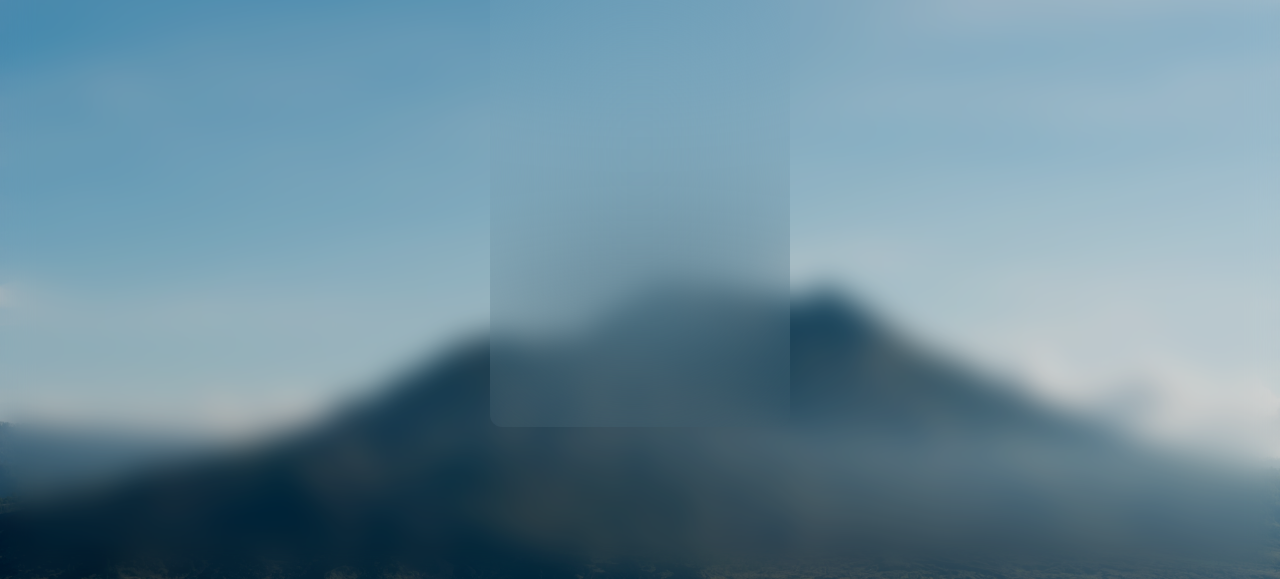
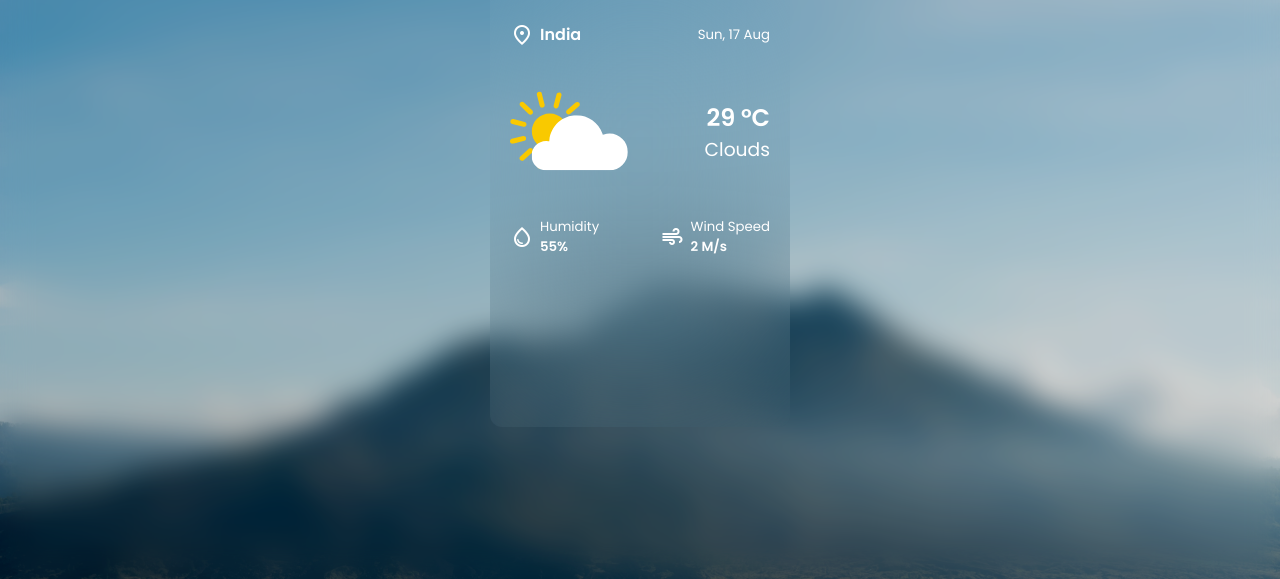
Before and after one commit to aakritigaur91/Weather-API-Javascript-Project, a plain HTML site: page index.html in a window 1280 px wide. Shown: the part 221-800 px from the top of the page. Drawn offline with nearby package versions, Linux system fonts and the light colour scheme.

Commit message:
updated index.html & style.css

```diff
--- a/index.html
+++ b/index.html
@@ -6,7 +6,8 @@
     <title>Weather App</title>
     <link rel="stylesheet" href="style.css">
     <!-- IMPORT GOOGLE ICONS -->
-    <link rel="stylesheet" href="https://fonts.googleapis.com/css2?family=Material+Symbols+Outlined:opsz,wght,FILL,GRAD@24,400,0,0&icon_names=search" />
+    <link rel="stylesheet" href="https://fonts.googleapis.com/css2?family=Material+Symbols+Outlined" />
+
 
 </head>
 
@@ -20,6 +21,47 @@
             </button>
         </header>
 
+        <section class="weather-info">
+            <div class="location-date-container">
+                <div class="location">
+                   <span class="material-symbols-outlined">location_on</span>
+                   <h4 class="country-txt">India</h4>
+                </div>
+                <h5 class="curent-date-txt regular-txt">Sun, 17 Aug</h5>
+            </div>
+
+            <div class="weather-summary-container">
+                <img src="assets/assets/weather/clouds.svg" class="weather-summary-img">
+                <div class="weather-summary-info">
+                    <h1 class="temp-txt">29 °C</h1>
+                    <h3 class="conditon-txt regular-txt">Clouds</h3>
+                </div>
+            </div>
+
+
+            <div class="weather-conditions-container">
+                <div class="condition-item">
+                    <span class="material-symbols-outlined">
+                        water_drop
+                    </span>
+                    <div class="condition-info">
+                        <h5 class="regular-txt">Humidity</h5>
+                        <h5 class="humidity-value-txt">55%</h5>
+                    </div>
+                </div>
+
+                <div class="condition-item">
+                    <span class="material-symbols-outlined">
+                        air
+                    </span>
+                    <div class="condition-info">
+                        <h5 class="regular-txt">Wind Speed</h5>
+                        <h5 class="wind-value-txt">2 M/s</h5>
+                    </div>
+                </div>
+            </div>
+        </section>
+
     </main>
 <!-- -->
 </body>
--- a/style.css
+++ b/style.css
@@ -6,6 +6,7 @@
     box-sizing: border-box;
     font-family: "Poppins", sans-serif;
     color: white;
+    font-weight: 600;
 }
 
 body {
@@ -27,6 +28,13 @@ body::before {
     backdrop-filter: blur(15px);
 }
 
+/* UTILITIES */
+.regular-txt {
+    font-weight: 400;
+}
+
+/* END UTILITIES */
+
 .main-container {
     width: 300px;
     height: 496px;
@@ -43,6 +51,7 @@ body::before {
 /* INPUT CONTAINER */
 .input-container {
     position: relative;
+    margin-bottom: 25px;
 }
 .city-input {
     width: 100%;
@@ -74,3 +83,52 @@ body::before {
 
 }
 /* END INPUT CONTAINER */
+
+/* SECTION: WEATHER INFO */
+.weather-info {
+    display: flex;
+    flex-direction: column;
+    gap: 25px;
+}
+
+.location-date-container {
+    display: flex;
+    justify-content: space-between;
+    align-items: center;
+}
+
+.location {
+    display: flex;
+    align-items: center;
+    gap: 6px;
+}
+
+.weather-summary-container {
+    display: flex;
+    justify-content: space-between;
+    align-items: center;
+
+}
+
+.weather-summary-img {
+    width: 120px;
+    height: 120px;;
+}
+
+.weather-summary-info {
+    text-align: end;
+}
+
+.weather-conditions-container {
+    display: flex;
+    justify-content: space-between;
+}
+
+.condition-item {
+    display: flex;
+    align-items: center;
+    gap: 6px;
+}
+
+
+/* END SECTION: WEATHER INFO */
```
